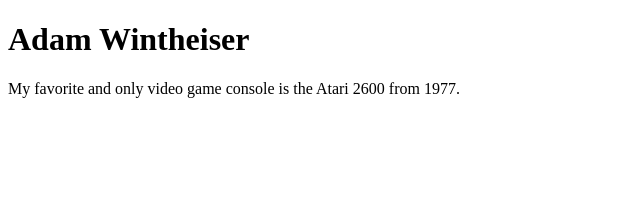
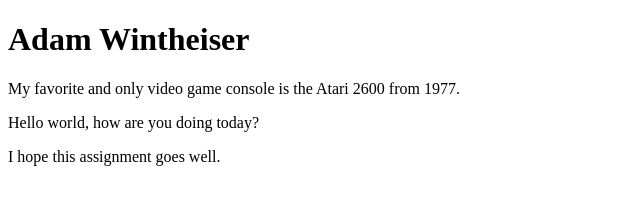
Before and after one commit to AWintheiser-FVTC/adam-wintheiser-assignment-4-2, a plain HTML site: page index.html in a window 1280 px wide. Shown: the whole page, without its empty margins (0-640 px from the left). Drawn offline with Linux system fonts and the light colour scheme.

Commit message:
creating merge conflict

```diff
--- a/index.html
+++ b/index.html
@@ -8,5 +8,9 @@
 <body>
     <h1>Adam Wintheiser</h1>
     <p>My favorite and only video game console is the Atari 2600 from 1977.</p>
+    <div>
+        <p>Hello world, how are you doing today?</p>
+        <p>I hope this assignment goes well.</p>
+    </div>
 </body>
 </html>
```
